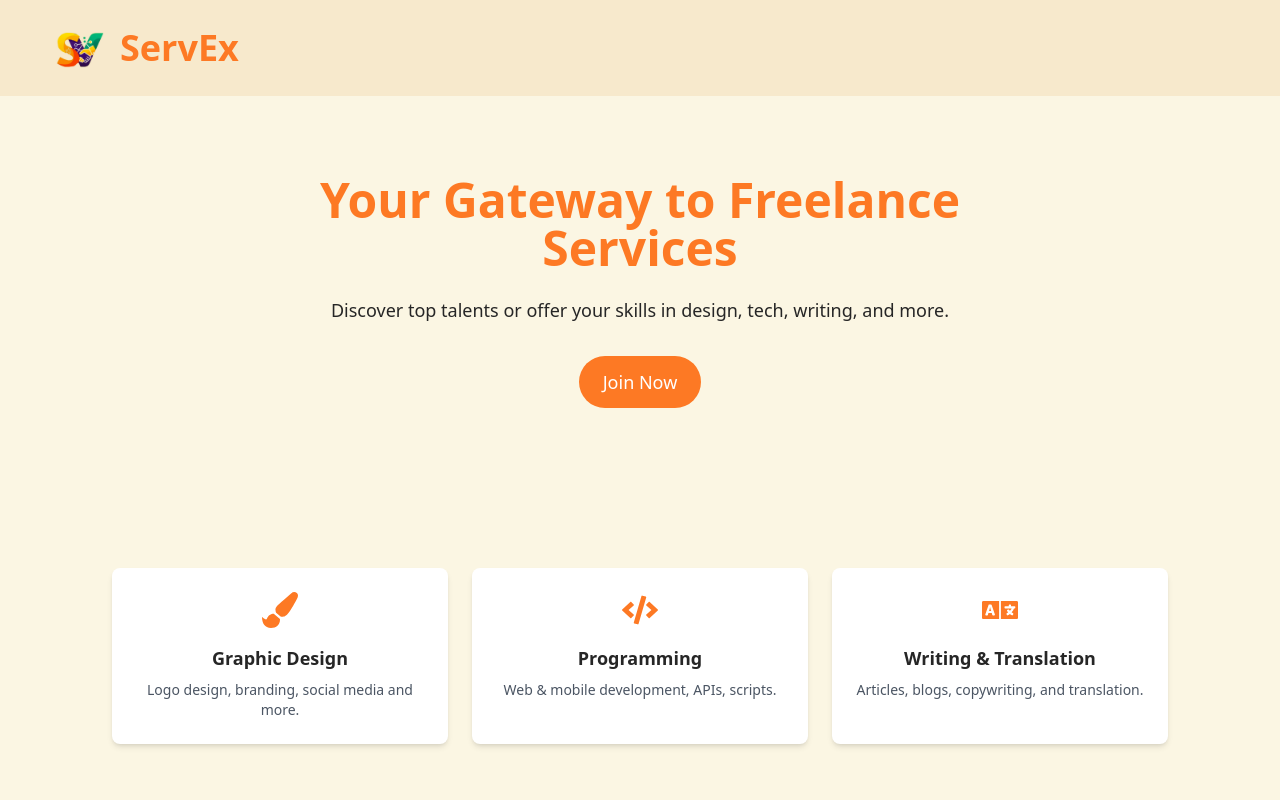
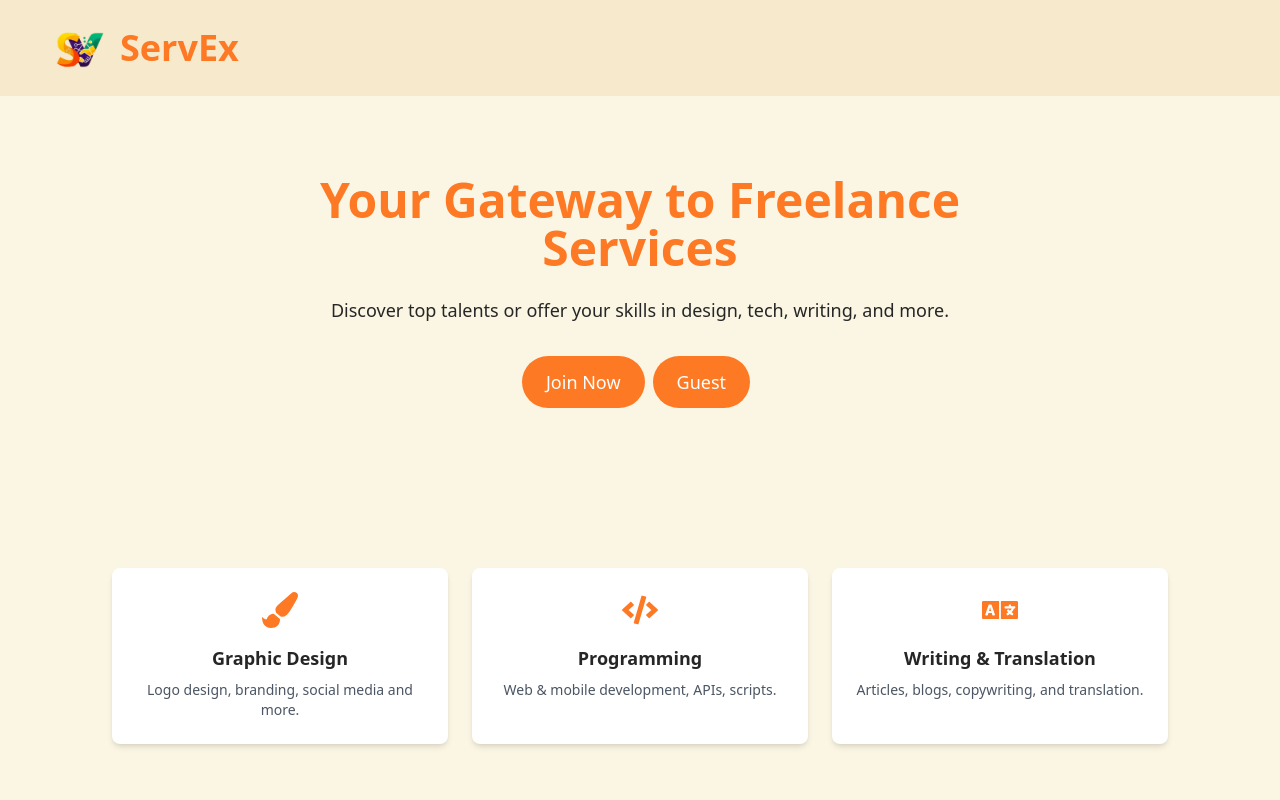
Before and after one commit to ObadaAltarabishi/sevrices-project-front-, a React (Vite) app: page / in a window 1280 px wide. Shown: the top 800 px of the page. Built offline with nearby package versions, Linux system fonts and the light colour scheme.

Commit message:
add guest button in landing page

```diff
--- a/src/pages/LandingPage.jsx
+++ b/src/pages/LandingPage.jsx
@@ -58,6 +58,12 @@ export default function LandingPage({ darkMode, setDarkMode }) {
           className="inline-block bg-[#FD7924] text-white px-6 py-3 rounded-full text-sm md:text-lg hover:bg-orange-600 transition-all"
         >
           Join Now
+        </Link>
+        <Link
+          to="/home"
+          className="inline-block mx-2 bg-[#FD7924] text-white px-6 py-3 rounded-full text-sm md:text-lg hover:bg-orange-600 transition-all"
+        >
+          Guest
         </Link>
       </section>
 
```
